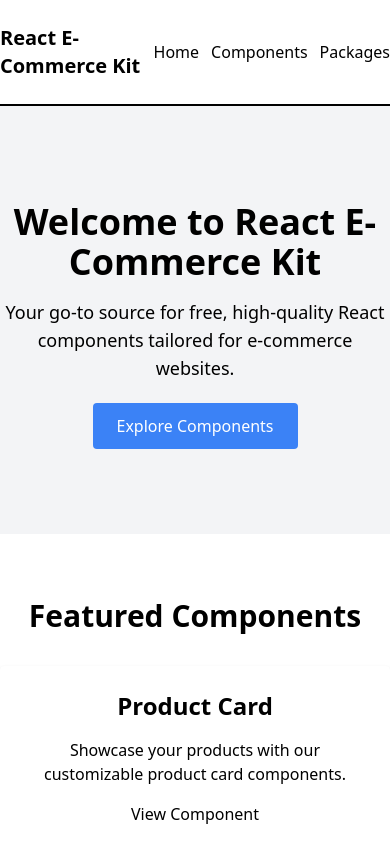
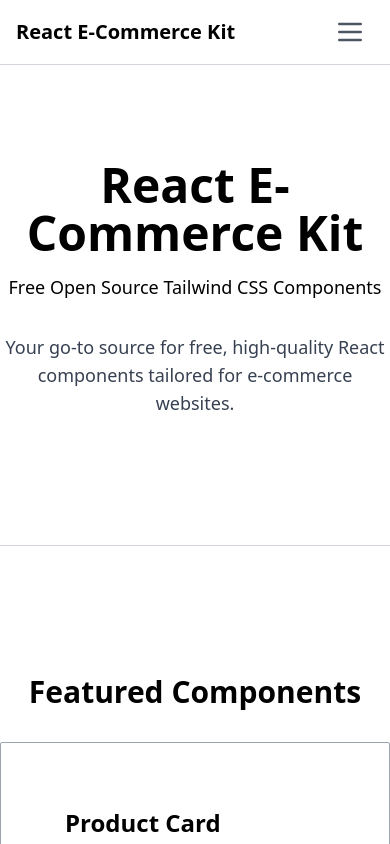
Before and after one commit to bbetulkaya/react-ecommerce-tools-app, a Next.js app: page / in a window 390 px wide. Shown: the top 844 px of the page. Built offline with nearby package versions, Linux system fonts and the light colour scheme.

Commit message:
style: Update Styles Using TailwindCSS
Applied TailwindCSS To Header And Packages Components
Improved Overall Layout And Design Consistency
Fixed Minor Styling Issues Across Multiple Files

```diff
--- a/src/components/layout/Components.jsx
+++ b/src/components/layout/Components.jsx
@@ -4,11 +4,14 @@
 
 export default function Components() {
   return (
-    <section className="py-16">
-      <div className="container mx-auto text-center">
-        <h2 className="text-3xl font-bold mb-8">Featured Components</h2>
-        <div className="grid grid-cols-1 md:grid-cols-3 gap-8">
-        {componentsData.map((component, index) => (
+    <div className="border-b border-gray-300">
+      <section className="py-32 max-w-screen-xl mx-auto">
+        <h2 className="text-3xl font-bold mb-8 text-center">
+          Featured Components
+        </h2>
+
+        <div className="grid grid-cols-1 gap-4 lg:grid-cols-4 lg:gap-8">
+          {componentsData.map((component, index) => (
             <ComponentCard
               key={index}
               title={component.title}
@@ -17,7 +20,7 @@
             />
           ))}
         </div>
-      </div>
-    </section>
+      </section>
+    </div>
   );
 }
--- a/src/components/layout/Header.jsx
+++ b/src/components/layout/Header.jsx
@@ -1,25 +1,63 @@
+import Link from "next/link";
 import React from "react";
-import Link from "next/link";
 
-const Header = () => {
+export default function HeaderTest() {
   return (
-    <header className="py-6 border-b-2 border-black">
-      <nav className="container mx-auto flex justify-between items-center">
-        <div className="text-xl font-bold">React E-Commerce Kit</div>
-        <ul className="flex space-x-3">
+    <header className="bg-white border-b border-gray-300">
+      <div className="mx-auto max-w-screen-xl px-4 sm:px-6 lg:px-8">
+        <div className="flex h-16 items-center justify-between">
+          <div className="flex-1 md:flex md:items-center md:gap-12">
+            <div className="text-xl font-semibold">
+              <Link href={"#"}>React E-Commerce Kit</Link>
+            </div>
+          </div>
+
+          <div className="md:flex md:items-center md:gap-12">
+            <nav aria-label="Global" className="hidden md:block">
+              <ul className="flex items-center gap-6 text-md">
                 <li>
-            <Link href="/">Home</Link>
+                  <Link
+                    className="text-gray-800 transition hover:text-gray-800/75"
+                    href="/components"
+                  >
+                    Components
+                  </Link>
                 </li>
+
                 <li>
-            <Link href="/components">Components</Link>
-          </li>
-          <li>
-            <Link href="/packages">Packages</Link>
+                  <Link
+                    className="text-gray-800 transition hover:text-gray-800/75"
+                    href="/packages"
+                  >
+                    Packages
+                  </Link>
                 </li>
               </ul>
             </nav>
+
+            <div className="flex items-center gap-4">
+              <div className="block md:hidden">
+                <button className="p-2 text-gray-600 transition hover:text-gray-600/75">
+                  <svg
+                    xmlns="http://www.w3.org/2000/svg"
+                    className="h-8 w-8"
+                    fill="none"
+                    viewBox="0 0 24 24"
+                    stroke="currentColor"
+                    strokeWidth="2"
+                  >
+                    <path
+                      strokeLinecap="round"
+                      strokeLinejoin="round"
+                      d="M4 6h16M4 12h16M4 18h16"
+                    />
+                  </svg>
+                </button>
+              </div>
+            </div>
+          </div>
+        </div>
+      </div>
     </header>
   );
-};
-
-export default Header;
+}
--- a/src/components/layout/Hero.jsx
+++ b/src/components/layout/Hero.jsx
@@ -1,21 +1,12 @@
-import Link from "next/link";
-
 const Hero = () => (
-  <section className="bg-gray-100 py-24">
+  <section className="bg-white py-24 border-b border-gray-300">
     <div className="container mx-auto text-center">
-      <h1 className="text-4xl font-bold mb-4">
-        Welcome to React E-Commerce Kit
-      </h1>
-      <p className="text-lg mb-8">
+      <h1 className="text-5xl font-bold mb-4">React E-Commerce Kit</h1>
+      <p className="text-lg mb-8">Free Open Source Tailwind CSS Components</p>
+      <p className="text-lg mb-8 text-gray-700">
         Your go-to source for free, high-quality React components tailored for
         e-commerce websites.
       </p>
-      <Link
-        href="/components"
-        className="bg-blue-500 text-white px-6 py-3 rounded hover:bg-blue-600"
-      >
-        Explore Components
-      </Link>
     </div>
   </section>
 );
--- a/src/components/ui/ComponentCard.jsx
+++ b/src/components/ui/ComponentCard.jsx
@@ -3,7 +3,7 @@
 
 const ComponentCard = ({ title, description, link }) => {
   return (
-    <div className="bg-white p-6 shadow rounded">
+    <div className="rounded-sm border border-gray-400 flex flex-col p-16">
       <h3 className="text-2xl font-bold mb-4">{title}</h3>
       <p className="mb-4">{description}</p>
       <Link href={link}>View Component</Link>
```
Lines whose indentation alone changed are shown as unchanged.
